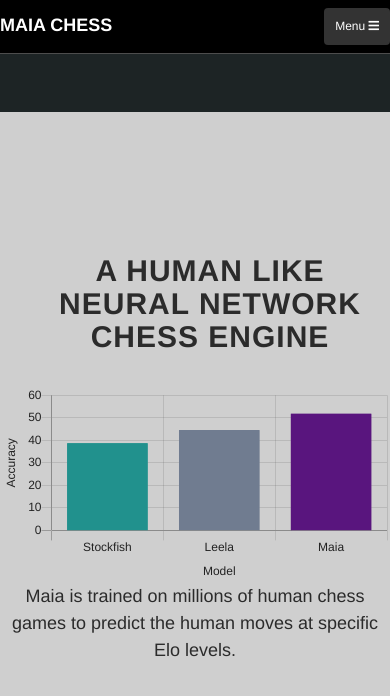
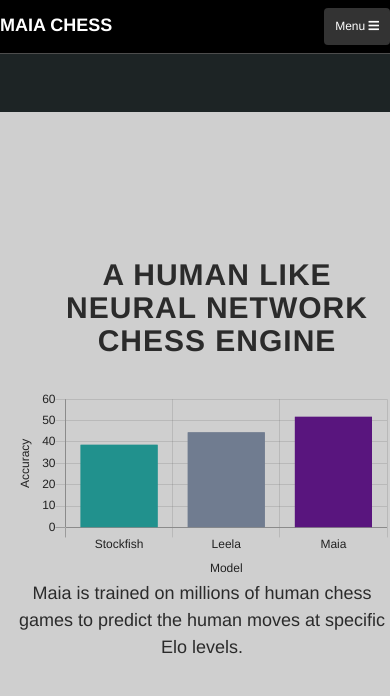
Before and after one commit to CSSLab/maia-site, a Jekyll site: the page built from index.html, in a window 390 px wide and 900 px high, scrolled down 300 px. Shown: the top 696 px of the window. Built offline with Jekyll 4.4.1, drawn with Linux system fonts in a browser that asks for light colours.

Commit message:
more spacing

```diff
--- a/assets/css/style.css
+++ b/assets/css/style.css
@@ -45,11 +45,12 @@
     background: var(--dark_background);
 }
 
-
-
 @media only screen and (max-width: 600px) {
   .acks > div >div > h2 {
     font-size: 16pt;
+  }
+  .content-section .container {
+    margin-left: 1em;
   }
 }
 
@@ -187,11 +188,7 @@
   max-width: 600px;
 }
 
-@media only screen and (max-width: 600px) {
-  .bar_plot_div {
-    max-width: 100vw;
-  }
-}
+
 
 .line_plot_container {
   position:relative;
@@ -199,7 +196,14 @@
   width : 100%;
   max-width: 600px;
 }
-
+@media only screen and (max-width: 600px) {
+  .bar_plot_div {
+    max-width: 100vw;
+  }
+  .line_plot_container {
+    max-width: 90vw;
+  }
+}
 footer {
     background: gray;
 }
--- a/assets/js/plots.js
+++ b/assets/js/plots.js
@@ -145,6 +145,9 @@
         config.options.scales.xAxes[0].scaleLabel.labelString ='Move quality relative to optimal move';
         if ($(window).width() < 800) {
             config.options.scales.xAxes[0].scaleLabel.fontSize = 16;
+            if ($(window).width() < 400) {
+                config.options.scales.xAxes[0].scaleLabel.fontSize = 12;
+            }
         }
     }
     lineChart = new Chart(ctx, config);
--- a/index.html
+++ b/index.html
@@ -78,7 +78,7 @@
   </div>
   </div>
 </div>
-<div class="container content-section details_slide">
+<div class="content-section details_slide">
   <div class="container">
   <div class="row">
     <div class="col-lg-7">
@@ -100,7 +100,7 @@
   </div>
 </div>
 
-<div class="container content-section details_slide">
+<div class="content-section details_slide">
   <div class="container">
   <div class="row">
     <div class="col-lg-7">
@@ -122,7 +122,7 @@
   </div>
 </div>
 
-<div class="container content-section details_slide">
+<div class="content-section details_slide">
   <div class="container">
     <div class="row">
       <div class="col-lg-7">
```
